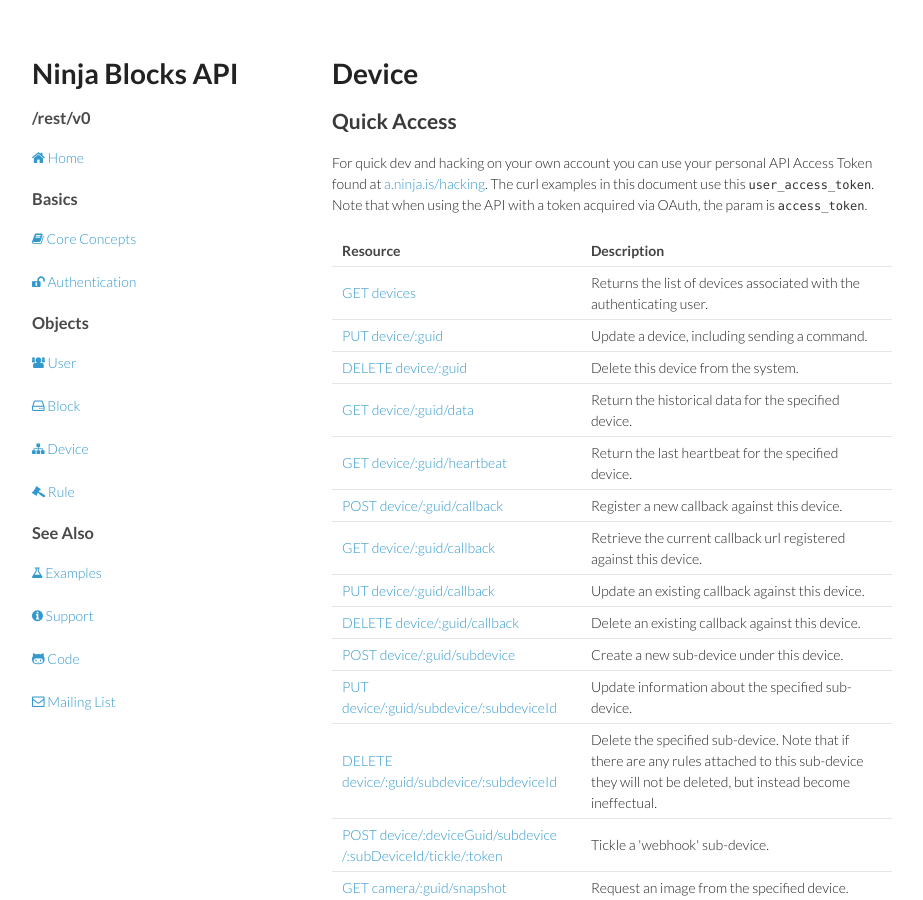
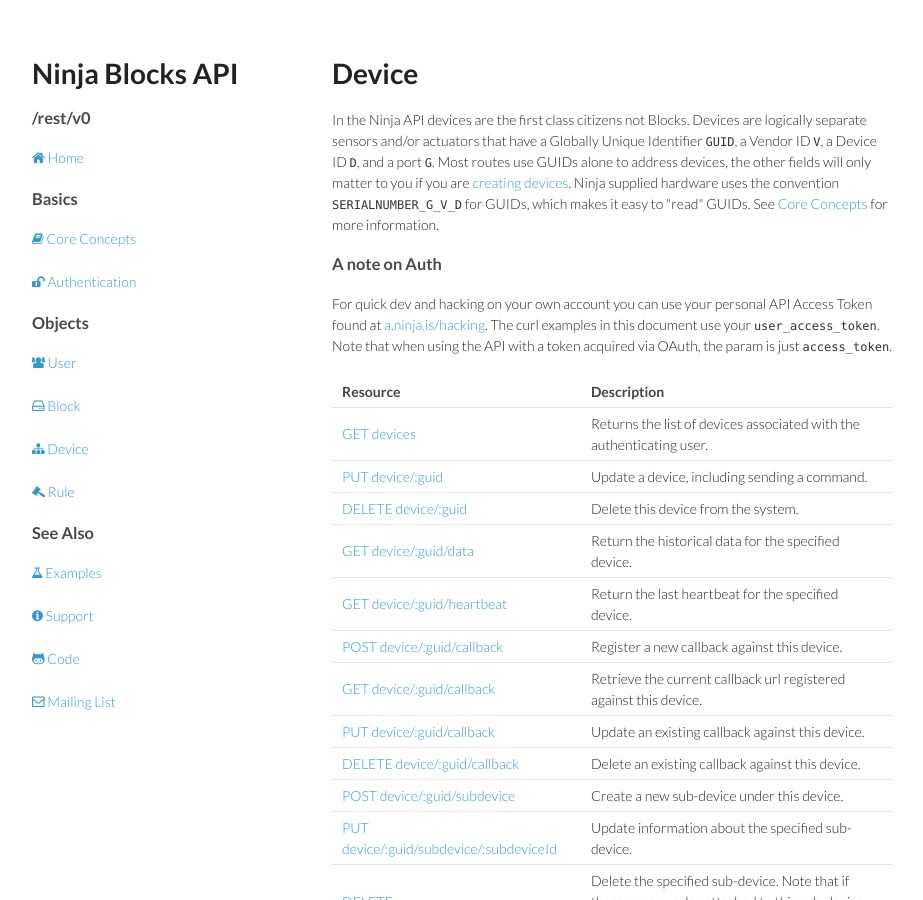
Before and after one commit to ninjablocks/ninjablocks.github.com, a Jekyll site: the page built from device.html, in a window 1280 px wide and 900 px high. Shown: the whole window, without its empty margins (178-1101 px from the left). Built offline with Jekyll 4.4.1, drawn with Linux system fonts in a browser that asks for light colours; nearby versions of some CDN libraries.

Commit message:
Add intro and note about devices user_access_token to device doc

```diff
--- a/device.html
+++ b/device.html
@@ -5,8 +5,9 @@
 <section>
   <a name="device-object" id="device-object"></a>
   <h1>Device</h1>
-  <h2>Quick Access</h2>
-  <p>For quick dev and hacking on your own account you can use your personal API Access Token found at <a href="https://a.ninja.is/hacking">a.ninja.is/hacking</a>. The curl examples in this document use this <code>user_access_token</code>. Note that when using the API with a token acquired via OAuth, the param is <code>access_token</code>.</p>
+  <p>In the Ninja API devices are the first class citizens not Blocks. Devices are logically separate sensors and/or actuators that have a Globally Unique Identifier <code>GUID</code>, a Vendor ID <code>V</code>, a Device ID <code>D</code>, and a port <code>G</code>. Most routes use GUIDs alone to address devices, the other fields will only matter to you if you are <a href-"http://docs.ninja.is/block.html">creating devices</a>.  Ninja supplied hardware uses the convention <code>SERIALNUMBER_G_V_D</code> for GUIDs, which makes it easy to "read" GUIDs. See <a href="http://docs.ninja.is/core-concepts.html">Core Concepts</a> for more information.
+  <h3>A note on Auth</h3>
+  <p>For quick dev and hacking on your own account you can use your personal API Access Token found at <a href="https://a.ninja.is/hacking">a.ninja.is/hacking</a>. The curl examples in this document use your <code>user_access_token</code>. Note that when using the API with a token acquired via OAuth, the param is just <code>access_token</code>.</p>
   <table>
     <tbody>
       <tr>
```
